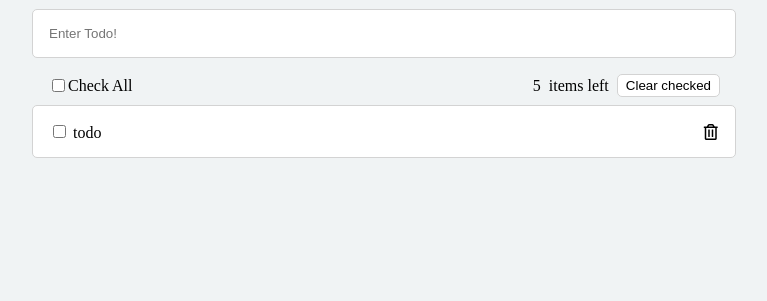
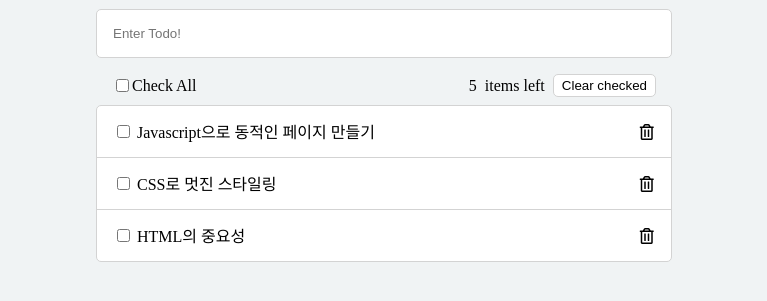
Before and after one commit to keemtj/study-todolist, a plain HTML site: page TODOLIST_V2/index.html in a window 1280 px wide. Shown: the part 175-476 px from the top of the page, without its empty margins (256-1023 px from the left). Drawn offline with Linux system fonts and the light colour scheme.

Commit message:
:construction: Add onload

```diff
--- a/TODOLIST_V2/css/style.css
+++ b/TODOLIST_V2/css/style.css
@@ -25,7 +25,7 @@
 
 .main {
   min-width: 30rem;
-  width: 55%;
+  width: 45%;
   height: 50%;
 }
 
--- a/TODOLIST_V2/index.html
+++ b/TODOLIST_V2/index.html
@@ -29,11 +29,11 @@
           </div>
         </section>
         <ul class="todos">
-          <li class="todo">
+          <!-- <li class="todo">
             <input type="checkbox" />
             <span>todo</span>
             <i class="far fa-trash-alt"></i>
-          </li>
+          </li> -->
         </ul>
       </main>
     </div>
--- a/TODOLIST_V2/js/app.js
+++ b/TODOLIST_V2/js/app.js
@@ -0,0 +1,34 @@
+// State
+let todos = [];
+
+// DOMs
+const todosEl = document.querySelector(".todos");
+
+// Render
+const render = () => {
+  let html = "";
+  todos.forEach(
+    (todo) =>
+      (html += `<li class="todo" id=${todo.id}>
+  <input type="checkbox" ${todo.done && checked}/>
+  <span>${todo.content}</span>
+  <i class="far fa-trash-alt"></i>
+</li>`)
+  );
+
+  todosEl.innerHTML = html;
+};
+
+// Get data(temp)
+const getData = () => {
+  todos = [
+    { id: 3, content: "Javascript으로 동적인 페이지 만들기", done: false },
+    { id: 2, content: "CSS로 멋진 스타일링", done: false },
+    { id: 1, content: "HTML의 중요성", done: false },
+  ];
+
+  render();
+};
+
+// Event Binding
+window.onload = getData;
```
